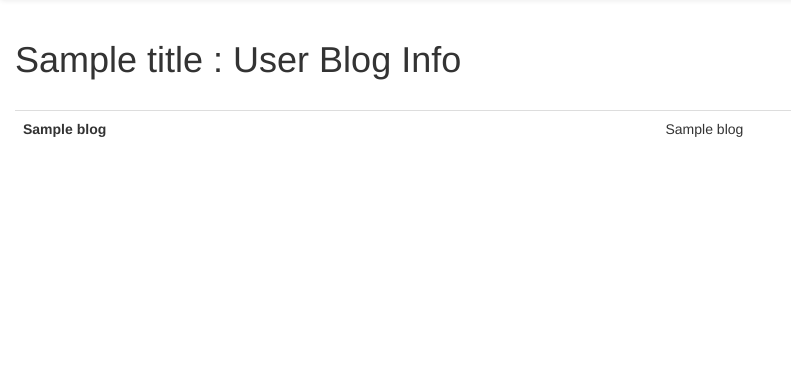
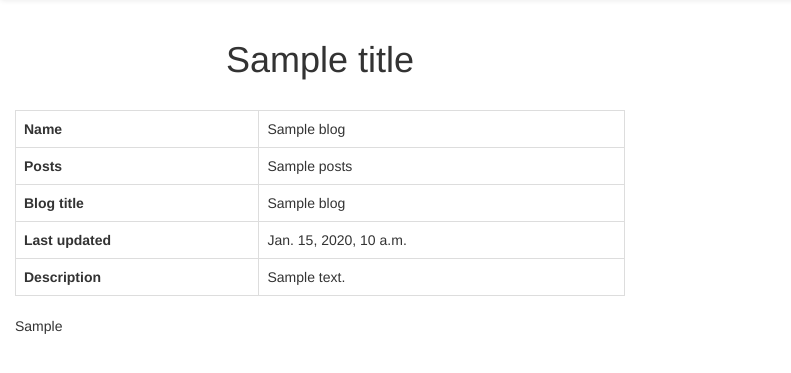
Before and after one commit to DrkSephy/django-hackathon-starter, a Django app: template hackathon_starter/hackathon/templates/hackathon/tumblr.html in a window 1280 px wide. Shown: the part 52-425 px from the top of the page, without its empty margins (0-791 px from the left). Run offline with Django 3.2, Linux system fonts and the light colour scheme; the template is opened without the code that fills it: most values are stand-ins (such as "Sample title", 1, 10 or a date in 2020); some libraries are stand-ins or nearby versions.

Commit message:
modify the getBlogInfo function and working on getTaggedInfo(), and modify the view

```diff
--- a/hackathon_starter/hackathon/templates/hackathon/tumblr.html
+++ b/hackathon_starter/hackathon/templates/hackathon/tumblr.html
@@ -2,18 +2,41 @@
 <html>
 <body>
 	{% include 'hackathon/base.html' %}
-	<div class="col-lg-12">
-		<h1> {{ title }} : User Blog Info </h1>
+	<div class="col-md-6">
+		<h1 class="text-center"> {{ title }}</h1>
 		<br>
 		<div class="table-responsive">
-			<table class="table">
+			<table class="table table-bordered">
+				<tr>
+					<th>Name</th>
+					<td>{{blogData.name}}</td>
+				</tr>
+				<tr>
+					<th>Posts</th>
+					<td>{{blogData.posts}}</td>
+				</tr>
+				<tr>
+					<th>Blog title</th>
+					<td>{{blogData.title}}</td>
+				</tr>
+				<tr>
+					<th>Last updated</th>
+					<td>{{blogData.updated}}</td>
+				</tr>
+				<tr>
+					<th>Description</th>
+					<td>{{blogData.description}}</td>
+				</tr>
+			</table>
+			{{blogTag}}
+			<!--<table class="table">
 				{% for i,v in blogData.items %}
 				<tr>
 					<th>{{i}}</th>
 					<td>{{v}}</td>
 				</tr>
 				{% endfor %}
-			</table>
+			</table>-->
 		</div>
 	</div>
 </body>
```
Also changed, not shown: hackathon_starter/hackathon/scripts/tumblr.py (+13 -0 lines), hackathon_starter/hackathon/views.py (+5 -4 lines).
